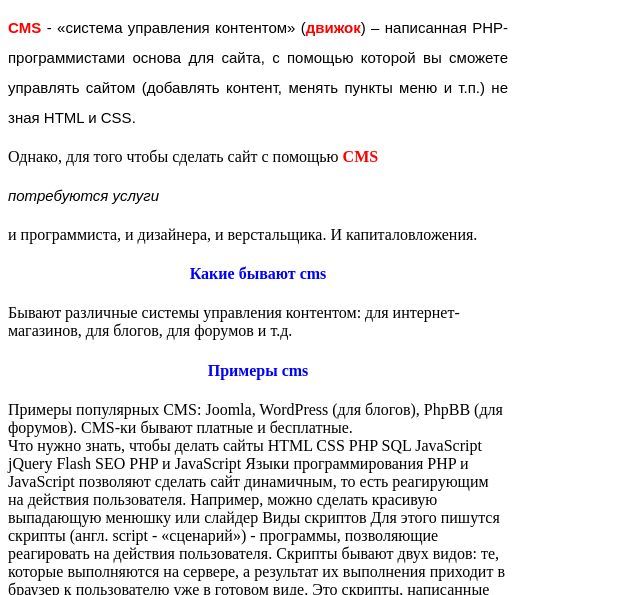
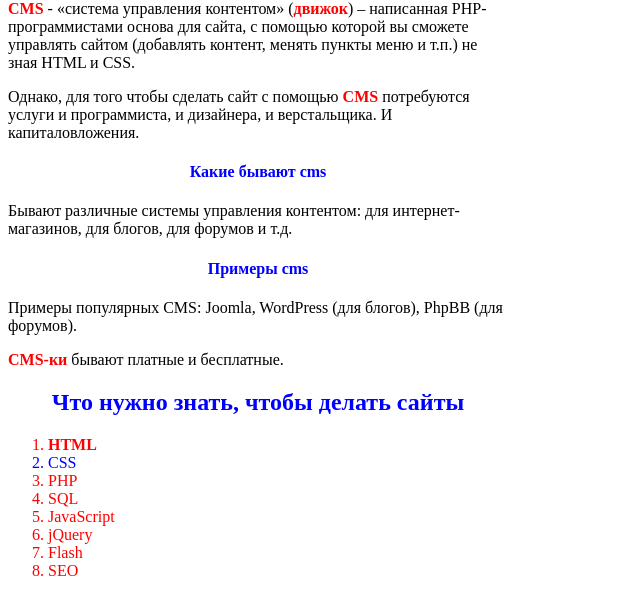
Before and after one commit to kbp95/kbp95_project, a plain HTML site: page Задание №5/index.html in a window 1280 px wide. Shown: the part 67-662 px from the top of the page, without its empty margins (0-640 px from the left). Drawn offline with Linux system fonts and the light colour scheme.

Commit message:
Задание №5

```diff
--- a/Задание №5/index.html
+++ b/Задание №5/index.html
@@ -5,35 +5,35 @@
         <link rel="stylesheet" href="style.css">
     </head>
     <body>
-        <div class=mainDiv>
-            <div class="stylesheet">
-                <h1><b style="color: blue;">Что такое CMS</b></h1>
-        <p style="font-style: normal;"><b style="color: red;">CMS</b>  - «система управления контентом» (<b style="color: red;">движок</b>) – написанная PHP-программистами основа для сайта, с помощью которой вы сможете управлять сайтом (добавлять контент, менять пункты меню и т.п.) не зная HTML и CSS.</p>
+      <div class="mainDiv">
+        <h2> Что такое CMS</h2>
+        <p><b>CMS</b> - «система управления контентом» (<b>движок</b>) – написанная PHP-программистами основа для сайта, с помощью которой вы сможете управлять сайтом (добавлять контент, менять пункты меню и т.п.) не зная HTML и CSS.</p>
 
-    Однако, для того чтобы сделать сайт с помощью <b>CMS</b> <p>потребуются услуги</p> и программиста, и дизайнера, и верстальщика. И капиталовложения.
+        <p>Однако, для того чтобы сделать сайт с помощью <b>CMS</b> потребуются услуги и программиста, и дизайнера, и верстальщика. И капиталовложения.</p>
 
         <h4>Какие бывают cms</h4>
-    Бывают различные системы управления контентом: для интернет-магазинов, для блогов, для форумов и т.д.
+        <p>Бывают различные системы управления контентом: для интернет-магазинов, для блогов, для форумов и т.д.</p>
 
         <h4>Примеры cms</h4>
-    Примеры популярных CMS: Joomla, WordPress (для блогов), PhpBB (для форумов).
+        <p>Примеры популярных CMS: Joomla, WordPress (для блогов), PhpBB (для форумов).</p>
 
-    CMS-ки бывают платные и бесплатные.
-    </div>
+        <b>CMS-ки</b> бывают платные и бесплатные.
 
-    Что нужно знать, чтобы делать сайты
-    HTML
-    CSS
-    PHP
-    SQL
-    JavaScript
-    jQuery
-    Flash
-    SEO
-    PHP и JavaScript
+        <h2>Что нужно знать, чтобы делать сайты</h2>
+        <ol>
+        <li><b>HTML</b></li>
+        <li style="color: blue;">CSS</li>
+        <li>PHP</li>
+        <li>SQL</li>
+        <li>JavaScript</li>
+        <li>jQuery</li>
+        <li>Flash</li>
+        <li>SEO</li>
+        </ol>
+        <h1>PHP и JavaScript</h1>
         Языки программирования PHP и JavaScript позволяют сделать сайт динамичным, то есть реагирующим на действия пользователя. Например, можно сделать красивую выпадающую менюшку или слайдер
 
-    Виды скриптов
+        <h1>Виды скриптов</h1>
         Для этого пишутся скрипты (англ. script - «сценарий») - программы, позволяющие реагировать на действия пользователя. Скрипты бывают двух видов:
 
         те, которые выполняются на сервере, а результат их выполнения приходит в браузер к пользователю уже в готовом виде. Это скрипты, написанные на языке PHP. На нем пишутся CMS-ки – системы управления контентом.
--- a/Задание №5/style.css
+++ b/Задание №5/style.css
@@ -1,45 +1,20 @@
-h1 {
-    text-align: center;
-    font-weight: normal;
-}
-p {
-text-align: justify;
-font-style: italic;
-font-size: 15px;
-font-family: sans-serif;
-line-height: 30px;
-}
-h2 {
-    color: blue;
-    width: 300px;
-    text-align: right;
-    font-weight: normal;
-    font-style: italic;
-    font-size: 20px;
-    font-family: 'Times New Roman', Times, serif;
-}
-h3 {
-    font-family: Arial, Helvetica, sans-serif;
-}
-table {
-    width: 400px;
-    height: 200px;
-}
-th {
-    text-align: left;
-    font-weight: normal;
-}
-td {
-    text-align: center;
-    font-weight: 600;
-}
 .mainDiv{
     width: 500px;
 }
-h4 {
+h2{
+    color: blue;
     text-align: center;
-    color: blue;
 }
-b {
+b{
     color: red;
 }
+h4{
+    color: blue;
+    text-align: center;
+}
+ol{
+    color: red;
+}
+h1{
+    color: green;
+}
```
Lines whose indentation alone changed are shown as unchanged.
